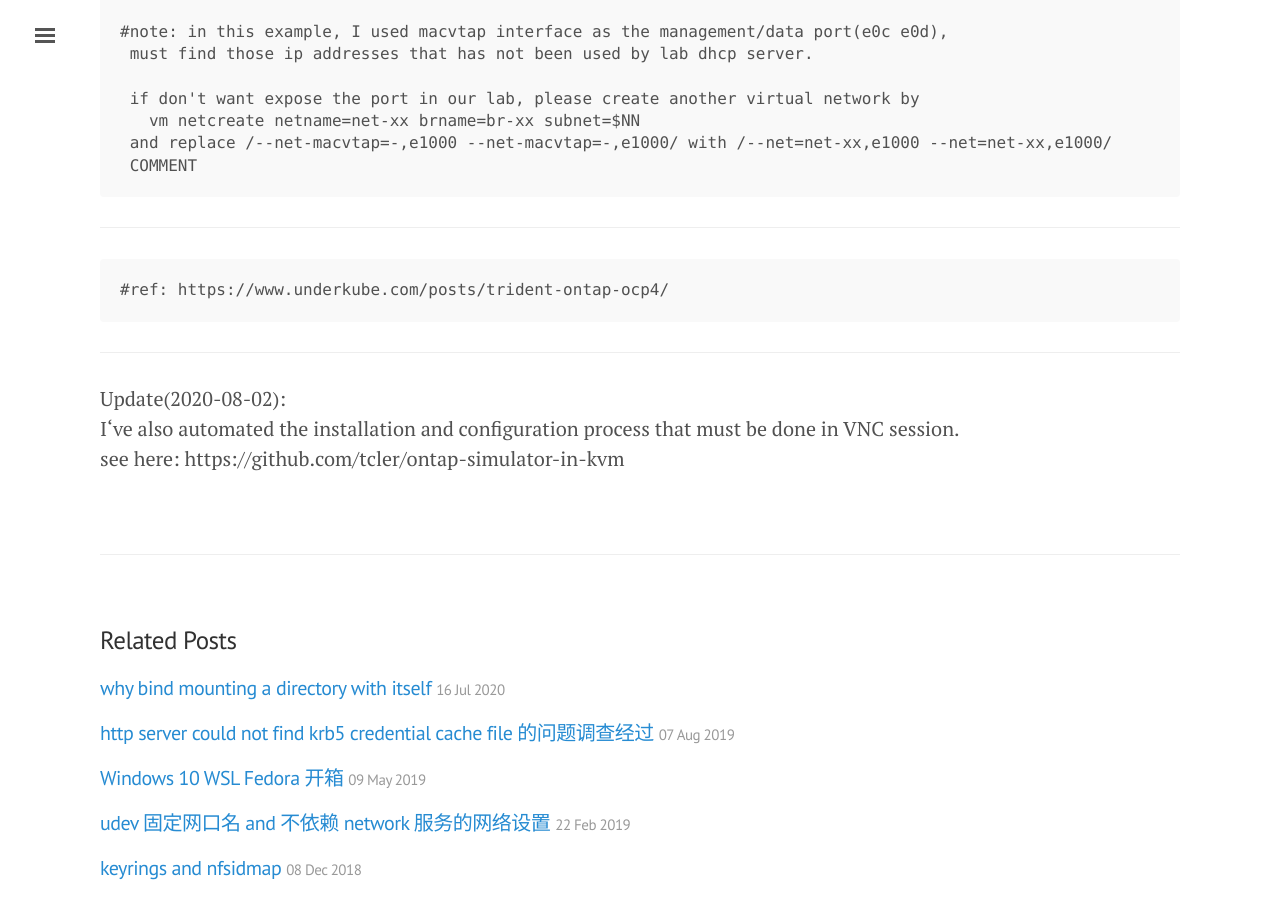
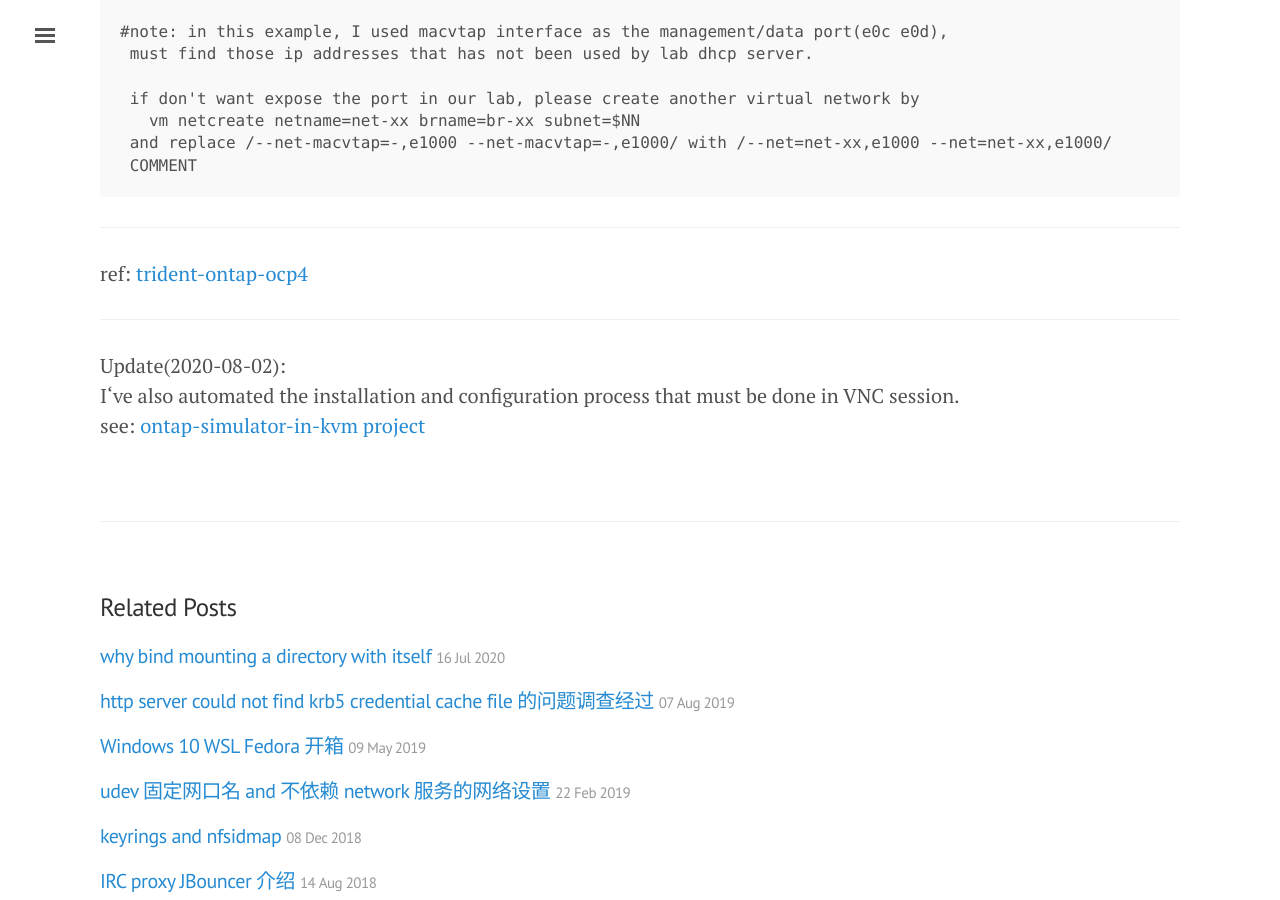
Before and after one commit to tcler/tcler.github.io, a Jekyll site: the page built from _posts/2020-07-27-netapp-ontap-simulator-on-libvirt-kvm.md.md, in a window 1280 px wide and 900 px high, scrolled down 1504 px. Built offline with Jekyll 4.4.1, drawn with Linux system fonts in a browser that asks for light colours; some of the changed lines change nothing that is shown; some of the changed text lies outside the part shown.

Commit message:
Update 2020-07-27-netapp-ontap-simulator-on-libvirt-kvm.md.md

````diff
--- a/_posts/2020-07-27-netapp-ontap-simulator-on-libvirt-kvm.md.md
+++ b/_posts/2020-07-27-netapp-ontap-simulator-on-libvirt-kvm.md.md
@@ -23,7 +23,7 @@
 ```
 
 
-### 3. install *kiss-vm* from https://github.com/tcler/kiss-vm-ns
+### 3. install *kiss-vm* from [kiss-vm-ns](https://github.com/tcler/kiss-vm-ns "kiss-vm-ns")
 ```
 [yjh@ws ~]$ git clone https://github.com/tcler/kiss-vm-ns; sudo make -C kiss-vm-ns; sudo vm --prepare
 
@@ -63,11 +63,9 @@
  ```
 
 ---
-```
-#ref: https://www.underkube.com/posts/trident-ontap-ocp4/
-```
+ref: [trident-ontap-ocp4](https://www.underkube.com/posts/trident-ontap-ocp4/)
 
 ---
 Update(2020-08-02):
 I‘ve also automated the installation and configuration process that must be done in VNC session.
-see here: https://github.com/tcler/ontap-simulator-in-kvm
+see: [ontap-simulator-in-kvm project](https://github.com/tcler/ontap-simulator-in-kvm)
````
